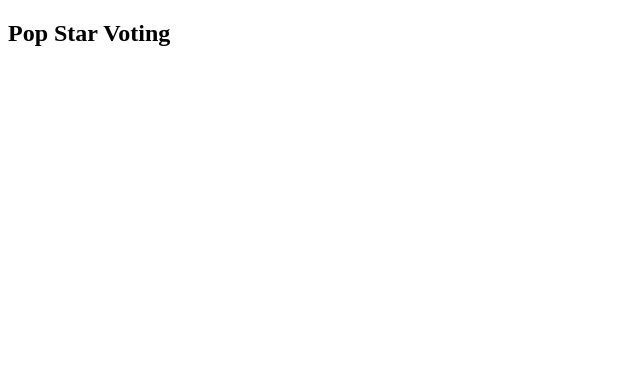
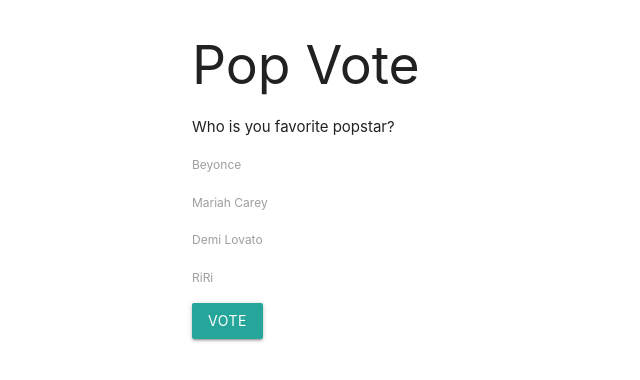
Before and after one commit to evanmc21/fierce, a website: page public/index.html in a window 1280 px wide. Shown: the whole page, without its empty margins (0-640 px from the left). Drawn offline with nearby package versions, Linux system fonts and the light colour scheme.

Commit message:
created poll form

```diff
--- a/public/index.html
+++ b/public/index.html
@@ -4,11 +4,41 @@
     <meta charset="UTF-8">
     <meta name="viewport" content="width=device-width, initial-scale=1.0">
     <meta http-equiv="X-UA-Compatible" content="ie=edge">
-    <link src="https://code.jquery.com/jquery-3.3.1.min.js">
-    <script rel="stylesheet" href="https://cdnjs.cloudflare.com/ajax/libs/materialize/1.0.0/css/materialize.min.css"></script>
+    <script src="https://code.jquery.com/jquery-3.3.1.min.js"></script>
+    <link rel="stylesheet" href="https://cdnjs.cloudflare.com/ajax/libs/materialize/1.0.0/css/materialize.min.css">
     <title>Fierce</title>
 </head>
 <body>
-    <h2>Pop Star Voting</h2>
+    <div class="container">
+        <h2>Pop Vote</h2>
+        <p>Who is you favorite popstar?</p>
+        <form id="vote-for">
+            <p>
+                <input type="radio" name="star" id="beyonce" value="Beyonce">
+                <label for="beyonce">Beyonce</label>
+            </p>
+            <p>
+                <input type="radio" name="star" id="mariah" value="Mariah">
+                <label for="mariah">Mariah Carey</label>
+
+            </p>
+            <p>
+                <input type="radio" name="star" id="demi-lovato" value="Demi">
+                <label for="demi-lavato">Demi Lovato</label>
+
+            </p>
+            <p>
+                <input type="radio" name="star" id="rihanna" value="Rihanna">
+                <label for="rihanna">RiRi</label>
+            </p>
+
+            <input type="submit" value="Vote" class="btn">
+        </form>
+
+    </div>
+
+
+    <script src="https://cdnjs.cloudflare.com/ajax/libs/materialize/1.0.0/js/materialize.min.js"></script>
+
 </body>
 </html>
```
